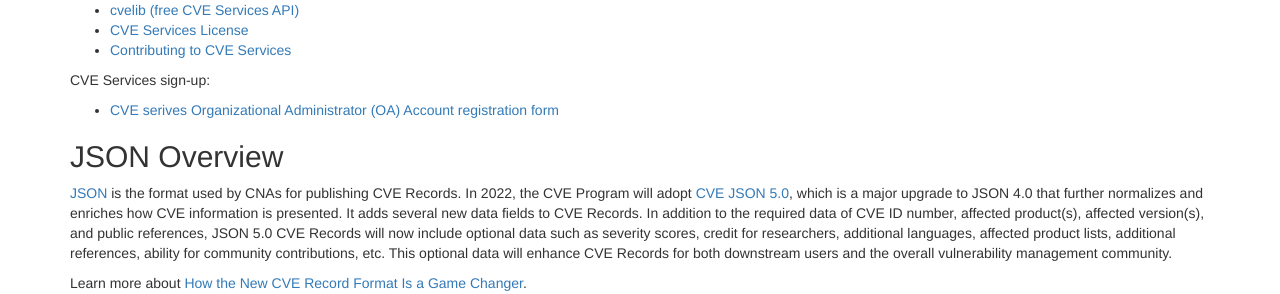
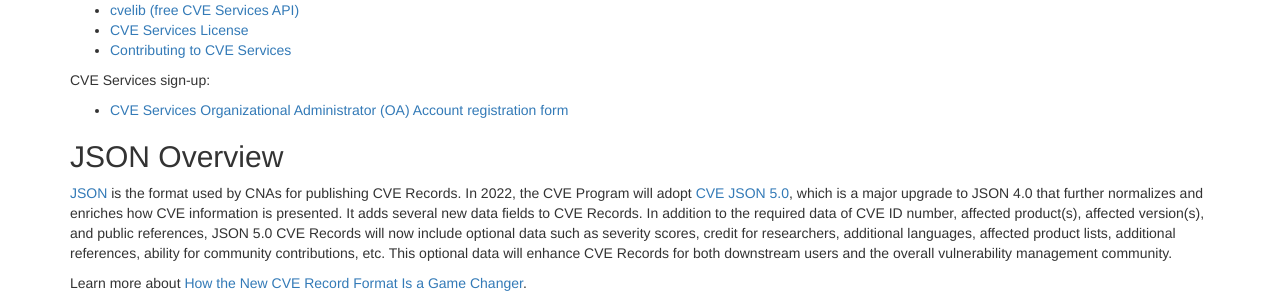
Before and after one commit to CVEProject/cveproject.github.io, a Jekyll site: the page built from automation-cve-services.md, in a window 1280 px wide. Shown: the part 538-832 px from the top of the page. Built offline with Jekyll 4.4.1, drawn with Linux system fonts in a browser that asks for light colours; nearby versions of some CDN libraries.

Commit message:
Update automation-cve-services.md

```diff
--- a/automation-cve-services.md
+++ b/automation-cve-services.md
@@ -28,7 +28,7 @@ CVE Services resources on GitHub:
 
 CVE Services sign-up:
 
-* [CVE serives Organizational Administrator (OA) Account registration form]((https://forms.monday.com/forms/03132d0646401f5d10d06c60e25444a1?r=use1))
+* [CVE Services Organizational Administrator (OA) Account registration form]((https://forms.monday.com/forms/03132d0646401f5d10d06c60e25444a1?r=use1))
 
 ## JSON Overview
 
```
